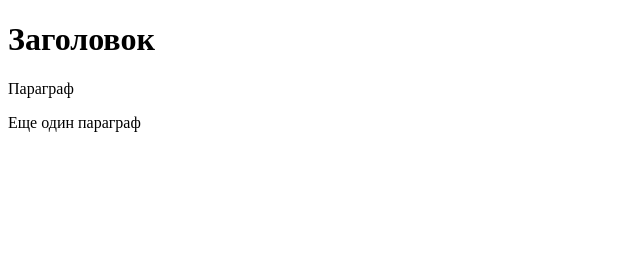
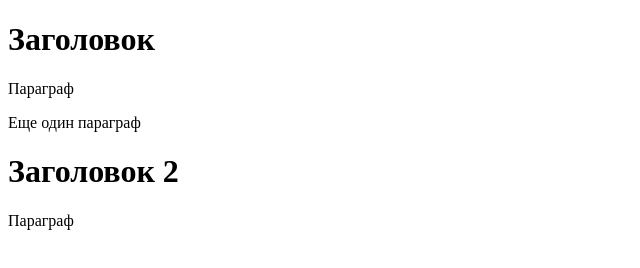
Before and after one commit to sana-doganus/MyProject, a plain HTML site: page index.html in a window 1280 px wide. Shown: the whole page, without its empty margins (0-640 px from the left). Drawn offline with Linux system fonts and the light colour scheme.

Commit message:
Added new section in index.html

```diff
--- a/index.html
+++ b/index.html
@@ -8,5 +8,7 @@
   <h1>Заголовок</h1>
   <p>Параграф</p>
   <p>Еще один параграф</p>
+  <h1>Заголовок 2</h1>
+  <p>Параграф</p>
 </body>
 </html>
```
